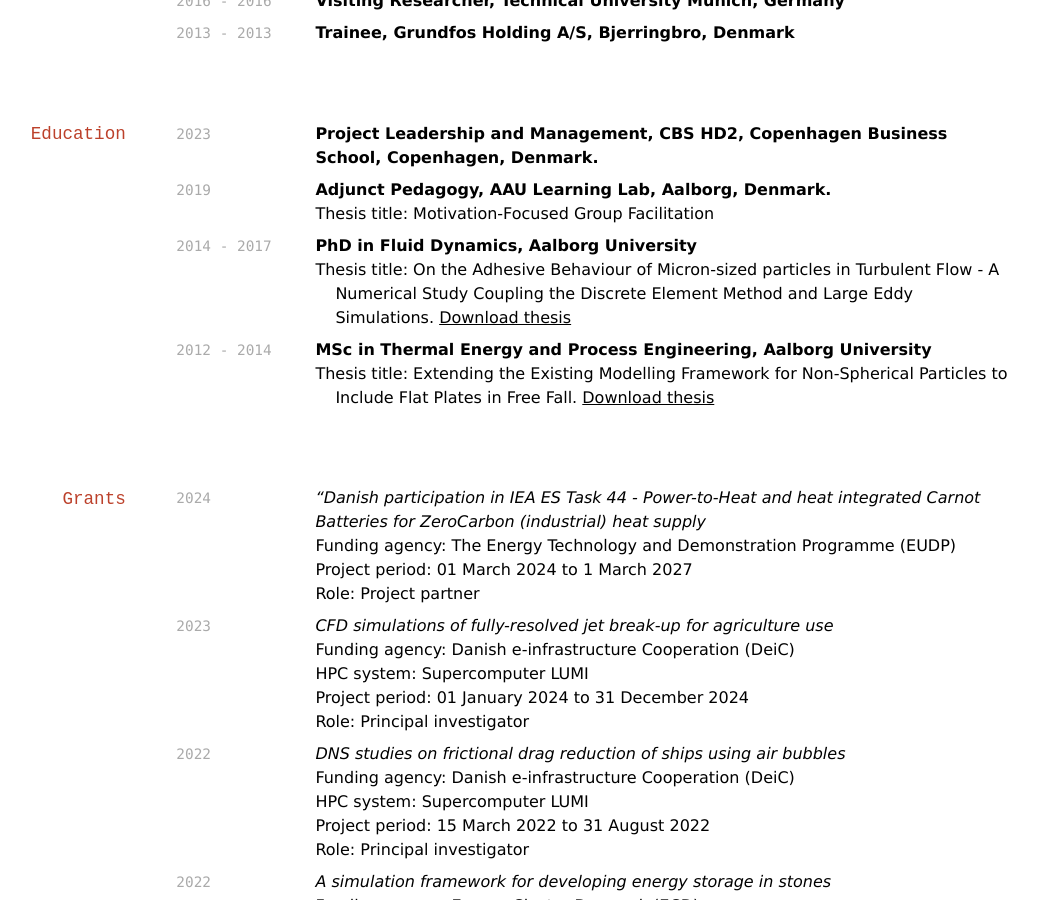
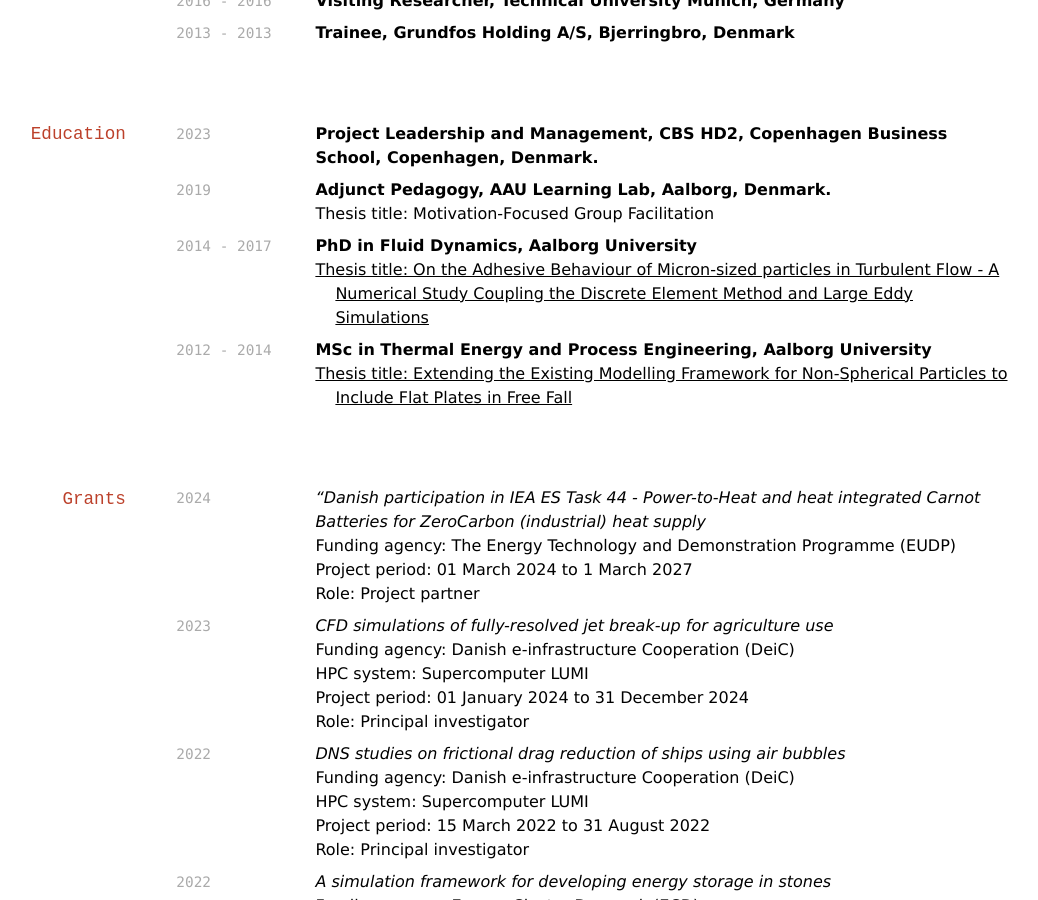
Before and after one commit to jakobhaervig/cv, a Jekyll site: the page built from index.md, in a window 1280 px wide and 900 px high, scrolled down 688 px. Shown: the whole window, without its empty margins (143-1181 px from the left). Built offline with Jekyll 4.4.1, drawn with Linux system fonts in a browser that asks for light colours; some of the changed text lies outside the part shown.

Commit message:
Update thesis links in index.md

```diff
--- a/index.md
+++ b/index.md
@@ -58,11 +58,11 @@ __Adjunct Pedagogy, AAU Learning Lab, Aalborg, Denmark.__
 
 `2014 - 2017`
 __PhD in Fluid Dynamics, Aalborg University__
-- Thesis title: On the Adhesive Behaviour of Micron-sized particles in Turbulent Flow - A Numerical Study Coupling the Discrete Element Method and Large Eddy Simulations. [Download thesis](https://vbn.aau.dk/ws/portalfiles/portal/268165886/PHD_Jakob_Haervig_rettet_E_pdf.pdf)
+- [Thesis title: On the Adhesive Behaviour of Micron-sized particles in Turbulent Flow - A Numerical Study Coupling the Discrete Element Method and Large Eddy Simulations](https://vbn.aau.dk/ws/portalfiles/portal/268165886/PHD_Jakob_Haervig_rettet_E_pdf.pdf)
 
 `2012 - 2014`
 __MSc in Thermal Energy and Process Engineering, Aalborg University__
--  Thesis title: Extending the Existing Modelling Framework for Non-Spherical Particles to Include Flat Plates in Free Fall. [Download thesis](https://vbn.aau.dk/ws/portalfiles/portal/214692689/masterThesis.pdf)
+-  [Thesis title: Extending the Existing Modelling Framework for Non-Spherical Particles to Include Flat Plates in Free Fall](https://vbn.aau.dk/ws/portalfiles/portal/214692689/masterThesis.pdf)
 
 ## Grants
 
```
Also changed, not shown: other parts of index.md (+1 -1 lines).
